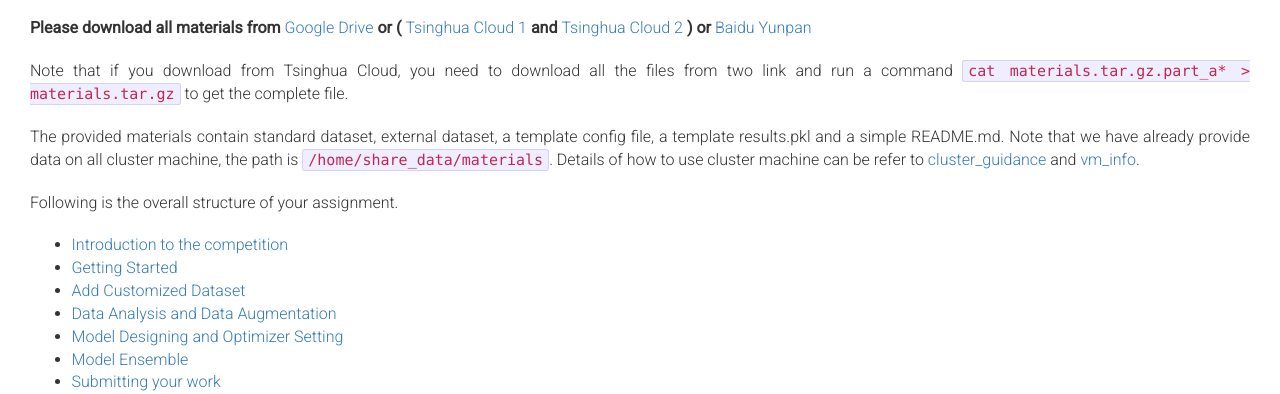
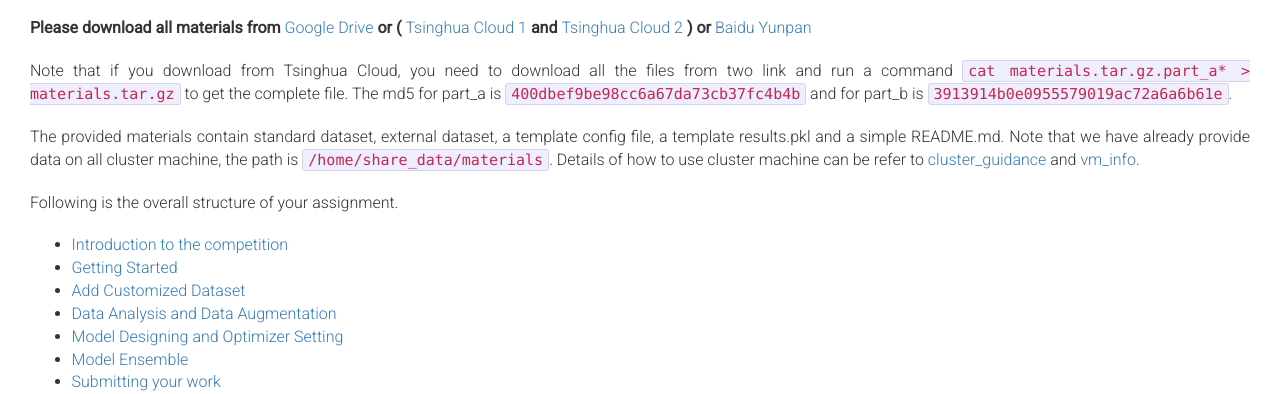
Before and after one commit to thu-acv/thu-acv.github.io, a plain HTML site: page assignments/assignment2/index.html in a window 1280 px wide. Shown: the part 446-840 px from the top of the page. Drawn offline with nearby package versions, Linux system fonts and the light colour scheme; some packages are replaced by stand-ins of ours.

Commit message:
Update index.html

```diff
--- a/assignments/assignment2/index.html
+++ b/assignments/assignment2/index.html
@@ -99,7 +99,7 @@
             <!-- Download the data from <td><haha><a href="https://cloud.tsinghua.edu.cn/d/ea700adbc5504b25aea4/">Tsinghua Cloud</a></haha></td> if you can't open the link above. -->
           </p>
           <p>
-            Note that if you download from Tsinghua Cloud, you need to download all the files from two link and run a command <code>cat materials.tar.gz.part_a* > materials.tar.gz</code> to get the complete file.
+            Note that if you download from Tsinghua Cloud, you need to download all the files from two link and run a command <code>cat materials.tar.gz.part_a* > materials.tar.gz</code> to get the complete file. The md5 for part_a is <code>400dbef9be98cc6a67da73cb37fc4b4b</code> and for part_b is <code>3913914b0e0955579019ac72a6a6b61e</code>.
           </p>
           <p>The provided materials contain standard dataset, external dataset, a template config file, a template
             results.pkl and a simple README.md. Note that we have already provide data on all cluster machine, the path is <code>/home/share_data/materials</code>. Details of how to use cluster machine can be refer to <td>
```
